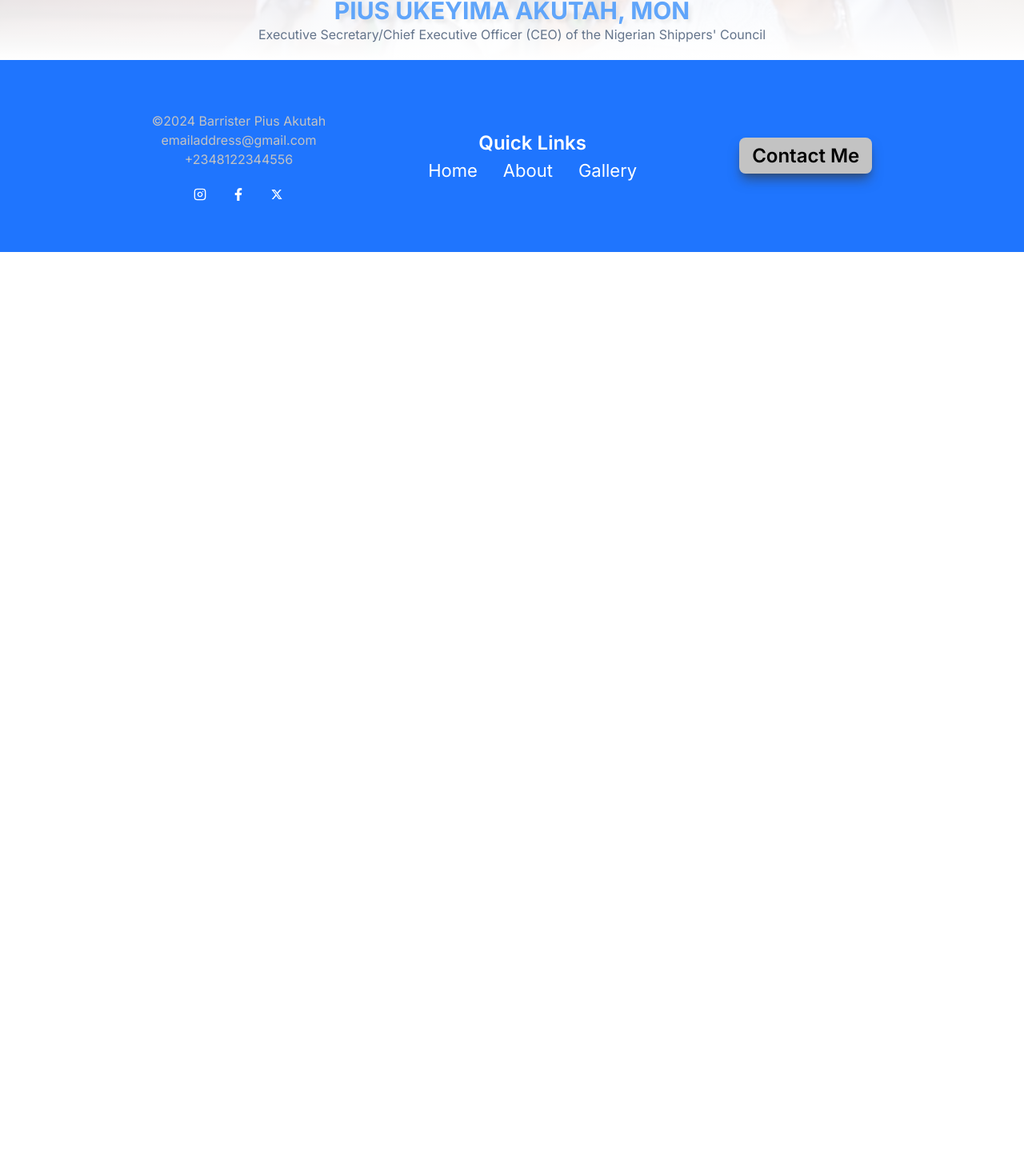
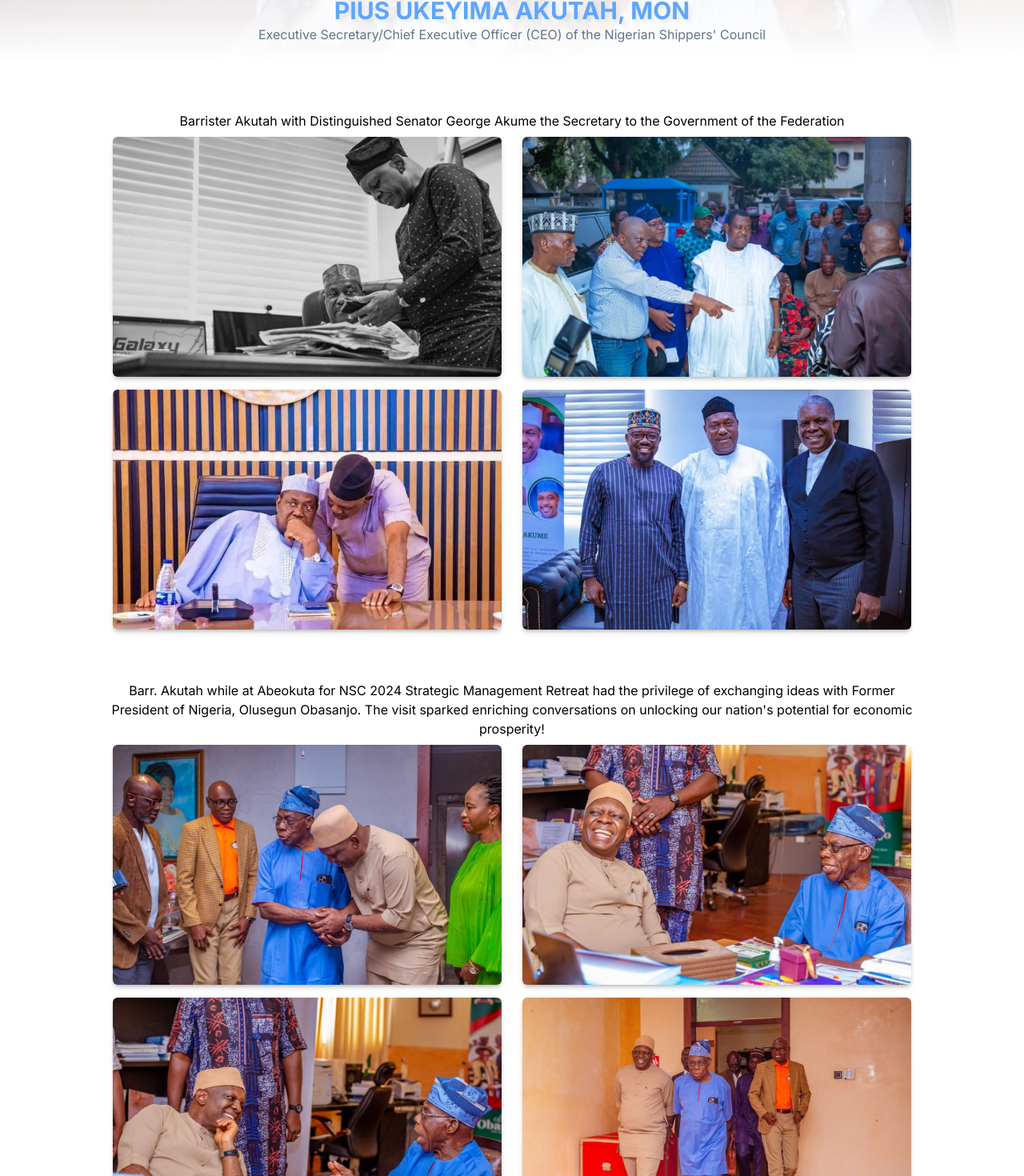
Before and after one commit to StivinTaesoo/barrister-pius, a Next.js app: page /gallery in a window 1280 px wide. Shown: the part 425-1895 px from the top of the page at 80% size. Before the commit the page ends 800 px from the top, so only its background shows below. Built offline with nearby package versions, Linux system fonts and the light colour scheme.

Commit message:
Work on gallery

```diff
--- a/app/contact/page.tsx
+++ b/app/contact/page.tsx
@@ -27,7 +27,7 @@ function page() {
             </div>
             {/* Contact Form Session */}
             <div className="w-full bg-[#ededee] py-[1rem] my-0">
-                <div className="w-[98%] mx-auto my-[6rem] bg-[#ededee] border border-1 border-slate-400 rounded-lg py-[5rem] px-2 md:w-[80%]">
+                <div className="w-[98%] mx-auto my-[3rem] bg-[#ededee] border border-1 border-slate-400 rounded-lg py-[5rem] px-2 md:w-[80%]">
                     <h1 className="text-3xl font-bold text-center">
                         Contact Me
                     </h1>
--- a/app/gallery/page.tsx
+++ b/app/gallery/page.tsx
@@ -2,7 +2,7 @@ import React from "react";
 
 function page() {
     return (
-        <>
+        <div className="w-full">
             <div
                 className="w-full h-[500px] bg-cover bg-center relative "
                 style={{ backgroundImage: "url(./images/hcc-4.jpeg)" }}
@@ -24,7 +24,84 @@ function page() {
                     </div>
                 </div>
             </div>
-        </>
+            {/* Section 1 */}
+            <div className="w-[95%] mx-auto my-[4rem] md:w-[80%] ">
+                <p className="text-center mb-2">
+                    Barrister Akutah with Distinguished Senator George Akume the
+                    Secretary to the Government of the Federation
+                </p>
+                <div className="grid grid-cols-1 gap-y-4 justify-items-center md:grid-cols-2">
+                    <div className="w-full h-[250px] rounded-md shadow-md md:w-[95%] md:h-[300px]">
+                        <img
+                            src="/images/img-1.jpg"
+                            alt=""
+                            className="w-full h-full object-cover rounded-md shadow-md"
+                        />
+                    </div>
+                    <div className="w-full h-[250px] rounded-md shadow-md md:w-[95%] md:h-[300px]">
+                        <img
+                            src="/images/img-2.jpg"
+                            alt=""
+                            className="w-full h-full object-cover rounded-md shadow-md"
+                        />
+                    </div>
+                    <div className="w-full h-[250px] rounded-md shadow-md md:w-[95%] md:h-[300px]">
+                        <img
+                            src="/images/img-3.jpg"
+                            alt=""
+                            className="w-full h-full object-cover rounded-md shadow-md"
+                        />
+                    </div>
+                    <div className="w-full h-[250px] rounded-md shadow-md md:w-[95%] md:h-[300px]">
+                        <img
+                            src="/images/img-4.jpg"
+                            alt=""
+                            className="w-full h-full object-cover rounded-md shadow-md"
+                        />
+                    </div>
+                </div>
+            </div>
+            {/* Section 2 */}
+            <div className="w-[95%] mx-auto my-[4rem] md:w-[80%] ">
+                <p className="text-center mb-2">
+                    Barr. Akutah while at Abeokuta for NSC 2024 Strategic
+                    Management Retreat had the privilege of exchanging ideas
+                    with Former President of Nigeria, Olusegun Obasanjo. The
+                    visit sparked enriching conversations on unlocking our
+                    nation's potential for economic prosperity!
+                </p>
+                <div className="grid grid-cols-1 gap-y-4 justify-items-center md:grid-cols-2">
+                    <div className="w-full h-[250px] rounded-md shadow-md md:w-[95%] md:h-[300px]">
+                        <img
+                            src="/images/obj-4.jpeg"
+                            alt=""
+                            className="w-full h-full object-cover rounded-md shadow-md"
+                        />
+                    </div>
+                    <div className="w-full h-[250px] rounded-md shadow-md md:w-[95%] md:h-[300px]">
+                        <img
+                            src="/images/obj-1.jpeg"
+                            alt=""
+                            className="w-full h-full object-cover rounded-md shadow-md"
+                        />
+                    </div>
+                    <div className="w-full h-[250px] rounded-md shadow-md md:w-[95%] md:h-[300px]">
+                        <img
+                            src="/images/obj-2.jpeg"
+                            alt=""
+                            className="w-full h-full object-cover rounded-md shadow-md"
+                        />
+                    </div>
+                    <div className="w-full h-[250px] rounded-md shadow-md md:w-[95%] md:h-[300px]">
+                        <img
+                            src="/images/obj-3.jpeg"
+                            alt=""
+                            className="w-full h-full object-cover rounded-md shadow-md"
+                        />
+                    </div>
+                </div>
+            </div>
+        </div>
     );
 }
 
--- a/components/body/Main.tsx
+++ b/components/body/Main.tsx
@@ -21,13 +21,12 @@ const Main = () => {
                 {/* ***************** Introduction *************************** */}
                 <div className="w-full leading-8 md:w-2/3 md:pr-8">
                     <p className="text-left w-full tracking-wide ">
-                        <span className="font-bold">Pius Ukeyima Akutah</span>{" "}
-                        is a Nigerian legal practitioner and public servant
-                        currently serving as the Executive Secretary/Chief
-                        Executive Officer (CEO) of the Nigerian Shippers'
-                        Council. He assumed office on October 25, 2023,
-                        succeeding Emmanuel Jime, and officially commenced his
-                        duties at the Council's headquarters in Lagos on
+                        Pius Ukeyima Akutah is a Nigerian legal practitioner and
+                        public servant currently serving as the Executive
+                        Secretary/Chief Executive Officer (CEO) of the Nigerian
+                        Shippers' Council. He assumed office on October 25,
+                        2023, succeeding Emmanuel Jime, and officially commenced
+                        his duties at the Council's headquarters in Lagos on
                         November 1, 2023.
                     </p>
                 </div>
--- a/components/body/Videos.tsx
+++ b/components/body/Videos.tsx
@@ -18,7 +18,9 @@ const Videos = ({ vidSrc, vidStyle, vidText }: Props) => {
                 </video>
             </div>
 
-            <p className="italic mt-2">{vidText}</p>
+            <p className="mt-2">
+                <em>{vidText}</em>
+            </p>
         </div>
     );
 };
```
